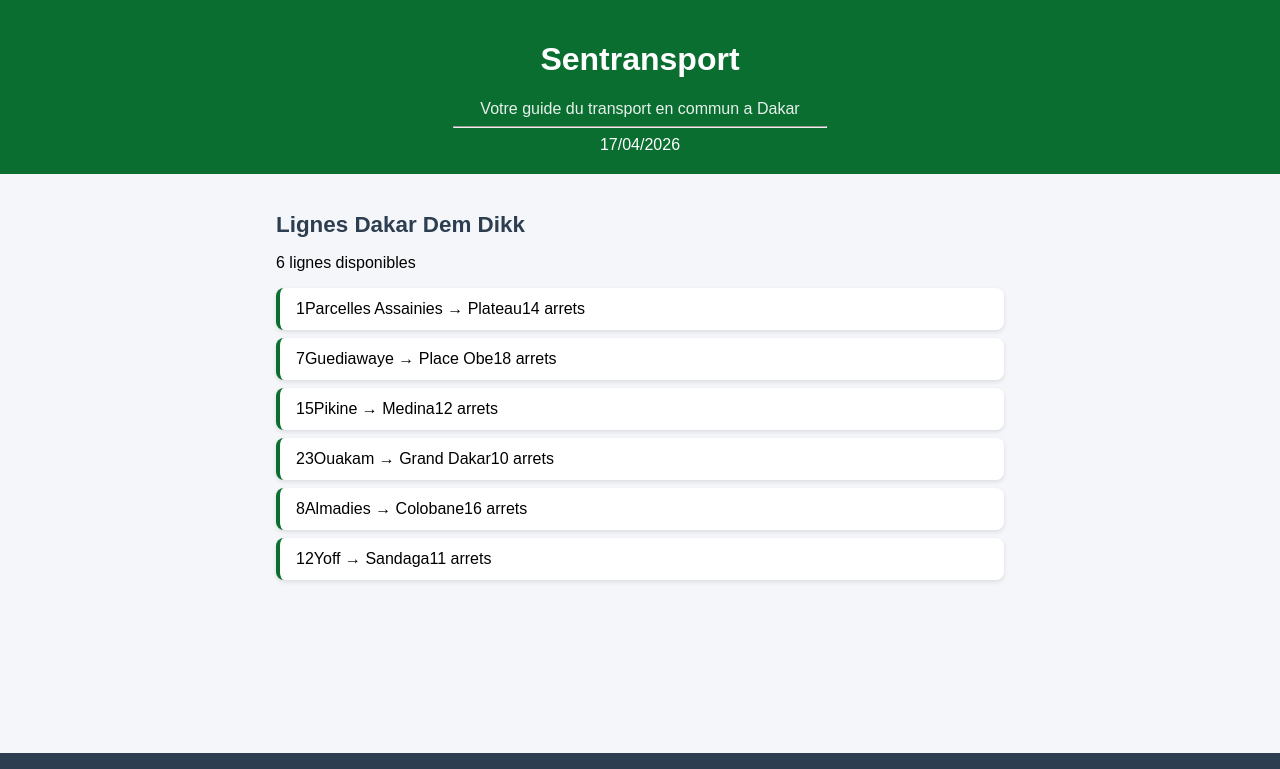
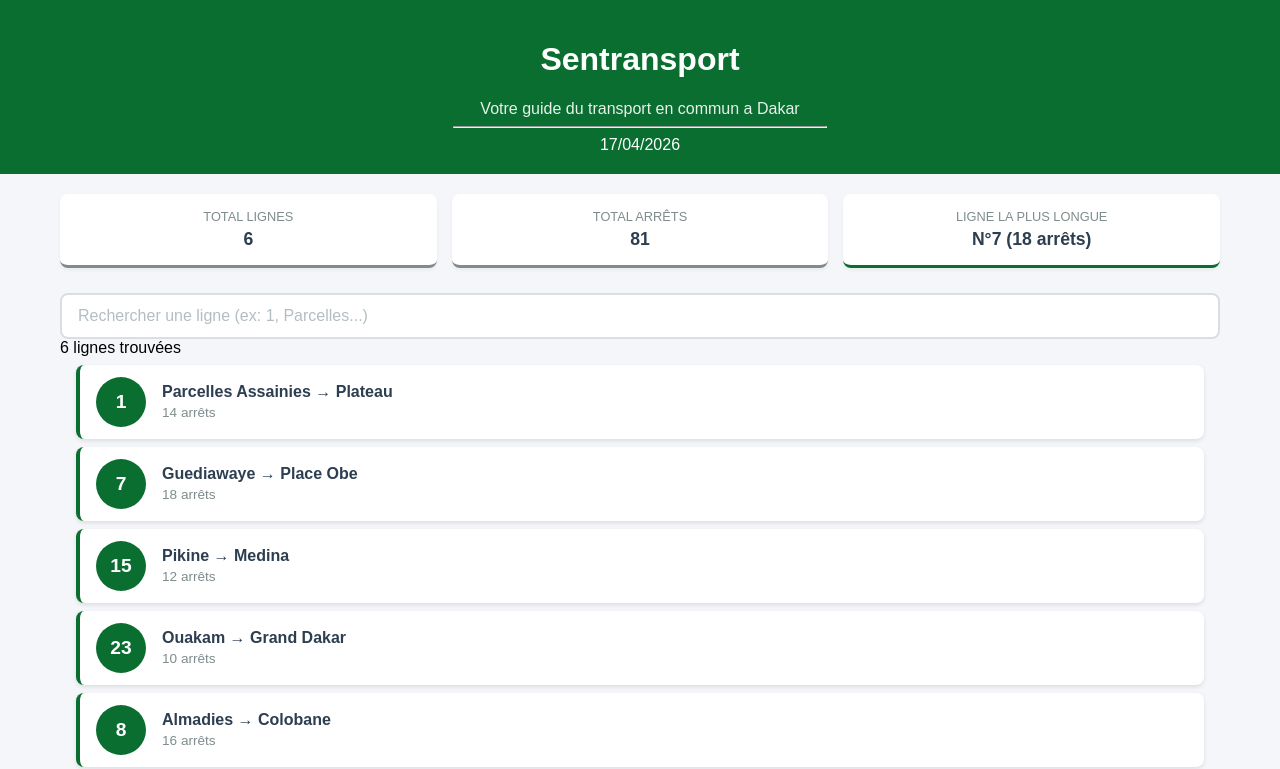
Before and after one commit to bamba-3310/SenTransport, a React (Create React App) app: page / in a window 1280 px wide. Shown: the top 769 px of the page. Built offline with nearby package versions, Linux system fonts and the light colour scheme.

Commit message:
Lab 3: etat, recherche et selection de lignes

```diff
--- a/src/App.css
+++ b/src/App.css
@@ -8,11 +8,12 @@
 
 .contenu {
   padding: 20px;
-  max-width: 800px;
+  max-width: 1200px;
   margin: 0 auto;
   width: 100%;
   box-sizing: border-box;
   flex: 1;
+
 }
 
 @media (max-width: 600px) {
@@ -20,3 +21,20 @@
     padding: 12px;
   }
 }
+
+@media (max-width: 600px) {
+  .contenu {
+    padding: 12px;
+  }
+
+  .ligne-bus {
+    padding: 10px 12px;
+  }
+
+  .ligne-numero {
+    width: 40px;
+    height: 40px;
+    font-size: 1rem;
+    margin-right: 12px;
+  }
+}
--- a/src/App.js
+++ b/src/App.js
@@ -2,6 +2,11 @@
 import Header from './Header';
 import ListeLignes from './ListeLignes';
 import Footer from './Footer';
+import StatReseau from './StatReseau';
+import { useState } from 'react';
+import Recherche from './Recherche';
+import LigneBus from './LigneBus';
+import DetailLigne from './DetailLigne';
 
 function App() {
 const lignes = [
@@ -11,6 +16,7 @@
     depart: "Parcelles Assainies",
     arrivee: "Plateau",
     arrets: 14,
+    listeArrets: ["Parcelles U14", "Parcelles U10", "Camberene", "Patte d'Oie", "Grand Dakar", "Colobane", "Ponty", "Plateau"]
   },
   {
     id: 2,
@@ -18,6 +24,7 @@
     depart: "Guediawaye",
     arrivee: "Place Obe",
     arrets: 18,
+    listeArrets: ["Guediawaye", "Pikine", "Thiaroye", "Keur Massar", "Grand Yoff", "Parcelles", "Liberte 6", "Place Obe"]
   },
   {
     id: 3,
@@ -25,6 +32,7 @@
     depart: "Pikine",
     arrivee: "Medina",
     arrets: 12,
+    listeArrets: ["Pikine Centre", "Thiaroye Gare", "Hann", "Colobane", "Fass", "Medina"]
   },
   {
     id: 4,
@@ -32,6 +40,7 @@
     depart: "Ouakam",
     arrivee: "Grand Dakar",
     arrets: 10,
+    listeArrets: ["Ouakam Village", "Mermoz", "Fann", "Point E", "Liberte 5", "Grand Dakar"]
   },
   {
     id: 5,
@@ -39,6 +48,7 @@
     depart: "Almadies",
     arrivee: "Colobane",
     arrets: 16,
+    listeArrets: ["Almadies", "Ngor", "Yoff", "Ouest Foire", "Liberte 6", "Colobane"]
   },
   {
     id: 6,
@@ -46,18 +56,67 @@
     depart: "Yoff",
     arrivee: "Sandaga",
     arrets: 11,
+    listeArrets: ["Yoff Village", "Aeroport LSS", "Parcelles U17", "Grand Yoff", "HLM", "Sandaga"]
   },
 ];
+
+const [recherche, setRecherche] = useState("");
+const [ligneSelectionnee, setLigneSelectionnee] = useState(null);
+
+// Filtrer les lignes selon le texte tapé
+  const lignesFiltrees = lignes.filter(l =>
+    l.depart.toLowerCase().includes(recherche.toLowerCase()) ||
+    l.arrivee.toLowerCase().includes(recherche.toLowerCase()) ||
+    l.numero.includes(recherche)
+  );
+
+  function handleClickLigne(ligne) {
+    if (ligneSelectionnee && ligneSelectionnee.id === ligne.id) {
+        // re-clic = désélectionner
+        setLigneSelectionnee(null);
+    } else {
+        // premier clic = sélectionner
+        setLigneSelectionnee(ligne);
+    }
+}
 
   return (
     <div className="App">
       <Header />
+
       <main className="contenu">
-        <ListeLignes lignes={lignes} />
+
+        <StatReseau lignes={lignes}/>
+
+        <Recherche valeur={recherche} onChange={setRecherche} />
+
+        <div className="resultats-recherche">
+          {lignesFiltrees.length} ligne{lignesFiltrees.length > 1 ? 's' : ''} trouvée{lignesFiltrees.length > 1 ? 's' : ''}
+        </div>
+
+        <div className="liste-lignes">
+         {lignesFiltrees.map(ligne => (
+          <LigneBus
+            key={ligne.id}
+            numero={ligne.numero}
+            depart={ligne.depart}
+            arrivee={ligne.arrivee}
+            arrets={ligne.arrets}
+            estSelectionnee={
+                          ligneSelectionnee &&
+                          ligneSelectionnee.id === ligne.id
+           }
+            onClick={() => handleClickLigne(ligne)}
+          />
+        ))}
+        </div>
+        {ligneSelectionnee && (
+            <DetailLigne ligne={ligneSelectionnee} />
+        )}
       </main>
+
       <Footer />
     </div>
   );
 }
-
 export default App;
--- /dev/null
+++ b/src/DetailLigne.css
@@ -0,0 +1,73 @@
+.detail-ligne {
+    background-color: #ffffff;
+    border: 2px solid #0a6e31;
+    border-radius: 8px;
+    padding: 20px;
+    margin-top: 16px;
+    animation: slideDown 0.3s ease;
+}
+
+@keyframes slideDown {
+    from {
+        opacity: 0;
+        transform: translateY(-10px);
+    }
+    to {
+        opacity: 1;
+        transform: translateY(0);
+    }
+}
+
+.detail-titre {
+    color: #0a6e31;
+    margin: 0 0 8px 0;
+    font-size: 1.2rem;
+}
+
+.detail-info {
+    color: #7f8c8d;
+    margin: 0 0 16px 0;
+    font-size: 0.9rem;
+}
+
+.detail-arrets h4 {
+    color: #2c3e50;
+    margin: 0 0 8px 0;
+}
+
+.detail-liste {
+    list-style: none;
+    padding: 0;
+    margin: 0;
+}
+
+.detail-arret {
+    display: flex;
+    align-items: center;
+    padding: 8px 0;
+    border-bottom: 1px solid #f0f0f0;
+}
+
+.detail-arret:last-child {
+    border-bottom: none;
+}
+
+.arret-numero {
+    background-color: #0a6e31;
+    color: white;
+    width: 28px;
+    height: 28px;
+    border-radius: 50%;
+    display: flex;
+    align-items: center;
+    justify-content: center;
+    font-size: 0.8rem;
+    font-weight: bold;
+    margin-right: 12px;
+    flex-shrink: 0;
+}
+
+.arret-nom {
+    color: #2c3e50;
+    font-size: 0.95rem;
+}
--- /dev/null
+++ b/src/DetailLigne.js
@@ -0,0 +1,30 @@
+import './DetailLigne.css';
+
+function DetailLigne({ ligne }) {
+    return (
+        <div className="detail-ligne">
+            <h3 className="detail-titre">
+                Ligne {ligne.numero} : {ligne.depart} &rarr; {ligne.arrivee}
+            </h3>
+
+            <p className="detail-info">
+                {ligne.arrets} arrêts sur ce trajet
+            </p>
+
+            <div className="detail-arrets">
+                <h4>Arrêts principaux :</h4>
+
+                <ul className="detail-liste">
+                    {ligne.listeArrets.map((arret, index) => (
+                        <li key={index} className="detail-arret">
+                            <span className="arret-numero">{index + 1}</span>
+                            <span className="arret-nom">{arret}</span>
+                        </li>
+                    ))}
+                </ul>
+            </div>
+        </div>
+    );
+}
+
+export default DetailLigne;
--- a/src/LigneBus.css
+++ b/src/LigneBus.css
@@ -49,3 +49,12 @@
   color: #7f8c8d;
   margin-top: 4px;
 }
+
+.ligne-bus-active {
+    border-left: 4px solid #e67e22;
+    background-color: #fef9f3;
+}
+
+.ligne-bus-active .ligne-numero {
+    background-color: #e67e22;
+}
--- a/src/LigneBus.js
+++ b/src/LigneBus.js
@@ -1,15 +1,24 @@
 import './LigneBus.css';
 
-function LigneBus({ numero, depart, arrivee, arrets }) {
-  return (
-    <div className="ligne-bus">
-      <div className="numero">{numero}</div>
-      <div className="trajet">
-        {depart} → {arrivee}
-      </div>
-      <div className="arrets">{arrets} arrets</div>
-    </div>
-  );
+function LigneBus({ numero, depart, arrivee, arrets, estSelectionnee, onClick }) {
+    return (
+        <div
+            className={`ligne-bus ${estSelectionnee ? 'ligne-bus-active' : ''}`}
+            onClick={onClick}
+        >
+            <div className="ligne-numero">{numero}</div>
+
+            <div className="ligne-info">
+                <span className="ligne-trajet">
+                    {depart} &rarr; {arrivee}
+                </span>
+
+                <span className="ligne-arrets">
+                    {arrets} arrêts
+                </span>
+            </div>
+        </div>
+    );
 }
 
 export default LigneBus;
--- a/src/ListeLignes.js
+++ b/src/ListeLignes.js
@@ -1,7 +1,7 @@
 import LigneBus from './LigneBus';
 import './ListeLignes.css';
 
-function ListeLignes({ lignes }) {
+function ListeLignes({ lignes}) {
   return (
     <div className="liste-lignes">
       <h2 className="liste-titre">Lignes Dakar Dem Dikk</h2>
@@ -14,6 +14,7 @@
             depart={ligne.depart}
             arrivee={ligne.arrivee}
             arrets={ligne.arrets}
+            couleur={ligne.couleur} // <-- C'est cette ligne qui manquait !
           />
         ))}
       </div>
--- /dev/null
+++ b/src/Recherche.css
@@ -0,0 +1,22 @@
+.recherche {
+  margin-bottom: 20px;
+}
+
+.recherche-input {
+  width: 100%;
+  padding: 12px 16px;
+  font-size: 1rem;
+  border: 2px solid #dcdde1;
+  border-radius: 8px;
+  outline: none;
+  box-sizing: border-box;
+  transition: border-color 0.2s;
+}
+
+.recherche-input:focus {
+  border-color: #0a6e31;
+}
+
+.recherche-input::placeholder {
+  color: #b2bec3;
+}
--- /dev/null
+++ b/src/Recherche.js
@@ -0,0 +1,17 @@
+import './Recherche.css';
+
+function Recherche({ valeur, onChange }) {
+  return (
+    <div className="recherche-container">
+      <input
+        type="text"
+        className="recherche-input"
+        placeholder="Rechercher une ligne (ex: 1, Parcelles...)"
+        value={valeur}
+        onChange={(e) => onChange(e.target.value)}
+      />
+    </div>
+  );
+}
+
+export default Recherche;
--- /dev/null
+++ b/src/StatReseau.css
@@ -0,0 +1,35 @@
+.stat-reseau {
+  display: flex;
+  justify-content: space-between;
+  gap: 15px;
+  margin-bottom: 25px;
+}
+
+.stat-card {
+  background-color: #ffffff;
+  padding: 15px;
+  border-radius: 8px;
+  flex: 1;
+  box-shadow: 0 2px 4px rgba(0, 0, 0, 0.05);
+  display: flex;
+  flex-direction: column;
+  align-items: center;
+  border-bottom: 3px solid #7f8c8d;
+}
+
+.stat-card.highlight {
+  border-bottom: 3px solid #0a6e31; /* Couleur verte de l'app */
+}
+
+.stat-label {
+  font-size: 0.8rem;
+  color: #7f8c8d;
+  text-transform: uppercase;
+  margin-bottom: 5px;
+}
+
+.stat-value {
+  font-size: 1.1rem;
+  font-weight: bold;
+  color: #2c3e50;
+}
--- /dev/null
+++ b/src/StatReseau.js
@@ -0,0 +1,35 @@
+import './StatReseau.css';
+
+function StatReseau({ lignes }) {
+  // 1. Nombre total de lignes
+  const totalLignes = lignes.length;
+
+  // 2. Somme totale des arrêts
+  const totalArrets = lignes.reduce((cumul, ligne) => cumul + ligne.arrets, 0);
+
+  // 3. Trouver la ligne ayant le plus d'arrêts
+  const lignePlusLongue = lignes.reduce((max, ligne) =>
+    (ligne.arrets > max.arrets) ? ligne : max
+  , lignes[0]);
+
+  return (
+    <div className="stat-reseau">
+      <div className="stat-card">
+        <span className="stat-label">Total Lignes</span>
+        <span className="stat-value">{totalLignes}</span>
+      </div>
+      <div className="stat-card">
+        <span className="stat-label">Total Arrêts</span>
+        <span className="stat-value">{totalArrets}</span>
+      </div>
+      <div className="stat-card highlight">
+        <span className="stat-label">Ligne la plus longue</span>
+        <span className="stat-value">
+          N°{lignePlusLongue.numero} ({lignePlusLongue.arrets} arrêts)
+        </span>
+      </div>
+    </div>
+  );
+}
+
+export default StatReseau;
```
Lines whose indentation alone changed are shown as unchanged.
